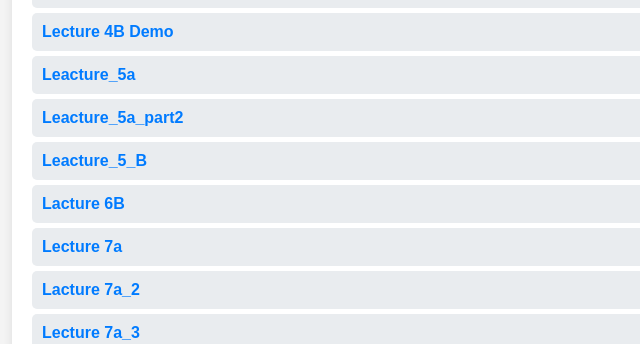
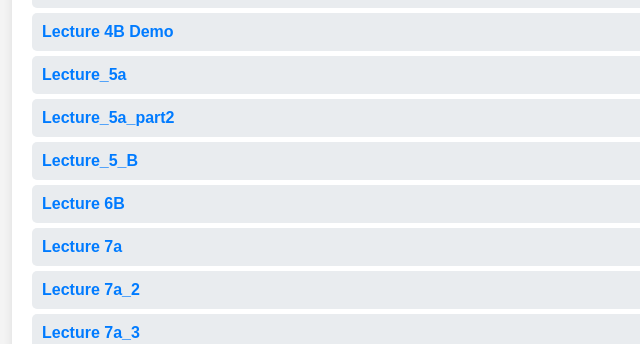
Before and after one commit to fatemehhakimishirayeh/LA_5580, a plain HTML site: page docs/index.html in a window 1280 px wide. Shown: the part 456-800 px from the top of the page, 208-848 px from the left. Drawn offline with Linux system fonts and the light colour scheme.

Commit message:
Update index.html

```diff
--- a/docs/index.html
+++ b/docs/index.html
@@ -73,15 +73,15 @@
             <li><a href="Tableau_book1.html">Tableau Book 1</a></li>
             <li><a href="Ex3a.html">Exercise 3A</a></li>
             <li><a href="Ex3b_demo1">Ex3b Demo1</a></li>
-            <li><a href="Leactur4a_demo">Lecture 4A Demo</a></li>
-            <li><a href="leacture4a_demo1">Lecture 4A Demo1</a></li>
-            <li><a href="Leacture4b_demo">Lecture 4B Demo</a></li>
-            <li><a href="Leacture_5a">Leacture_5a</a></li>
-            <li><a href="Leacture_5a_part2">Leacture_5a_part2</a></li>
-            <li><a href="Leacture_5_B">Leacture_5_B </a></li>
-            <li><a href="Lacture 6B">Lacture 6B</a></li>
+            <li><a href="Lecture4a_demo">Lecture 4A Demo</a></li>
+            <li><a href="lecture4a_demo1">Lecture 4A Demo1</a></li>
+            <li><a href="Lecture4b_demo">Lecture 4B Demo</a></li>
+            <li><a href="Lecture_5a">Lecture_5a</a></li>
+            <li><a href="Lecture_5a_part2">Lecture_5a_part2</a></li>
+            <li><a href="Lecture_5_B">Lecture_5_B </a></li>
+            <li><a href="Lecture 6B">Lecture 6B</a></li>
             <li><a href="Lecture 7a">Lecture 7a</a></li>
-            <li><a href="Lacture 7a_2">Lacture 7a_2</a></li>
+            <li><a href="Lecture 7a_2">Lecture 7a_2</a></li>
             <li><a href="Lecture 7a_3">Lecture 7a_3</a></li>
 
         </ul>
```
